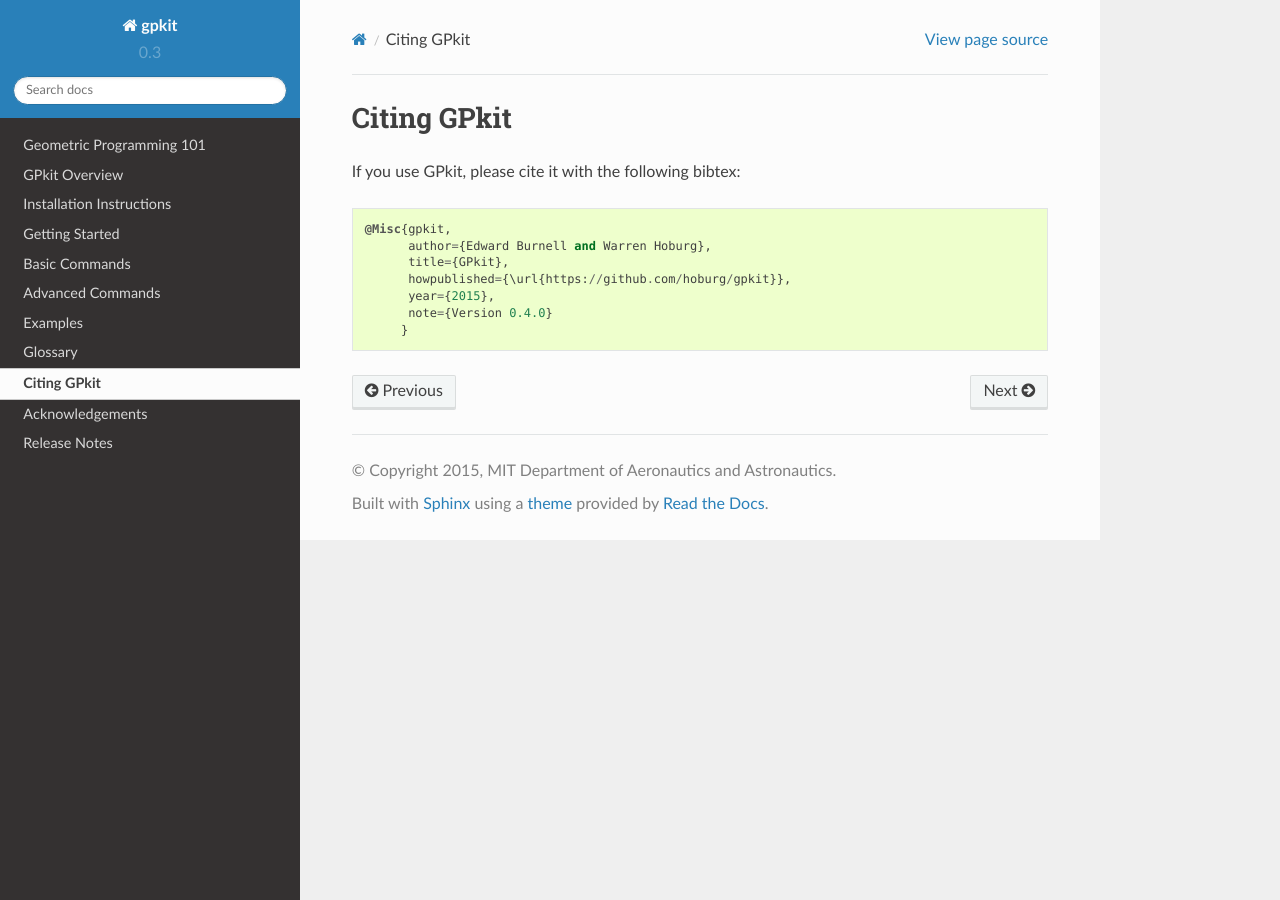
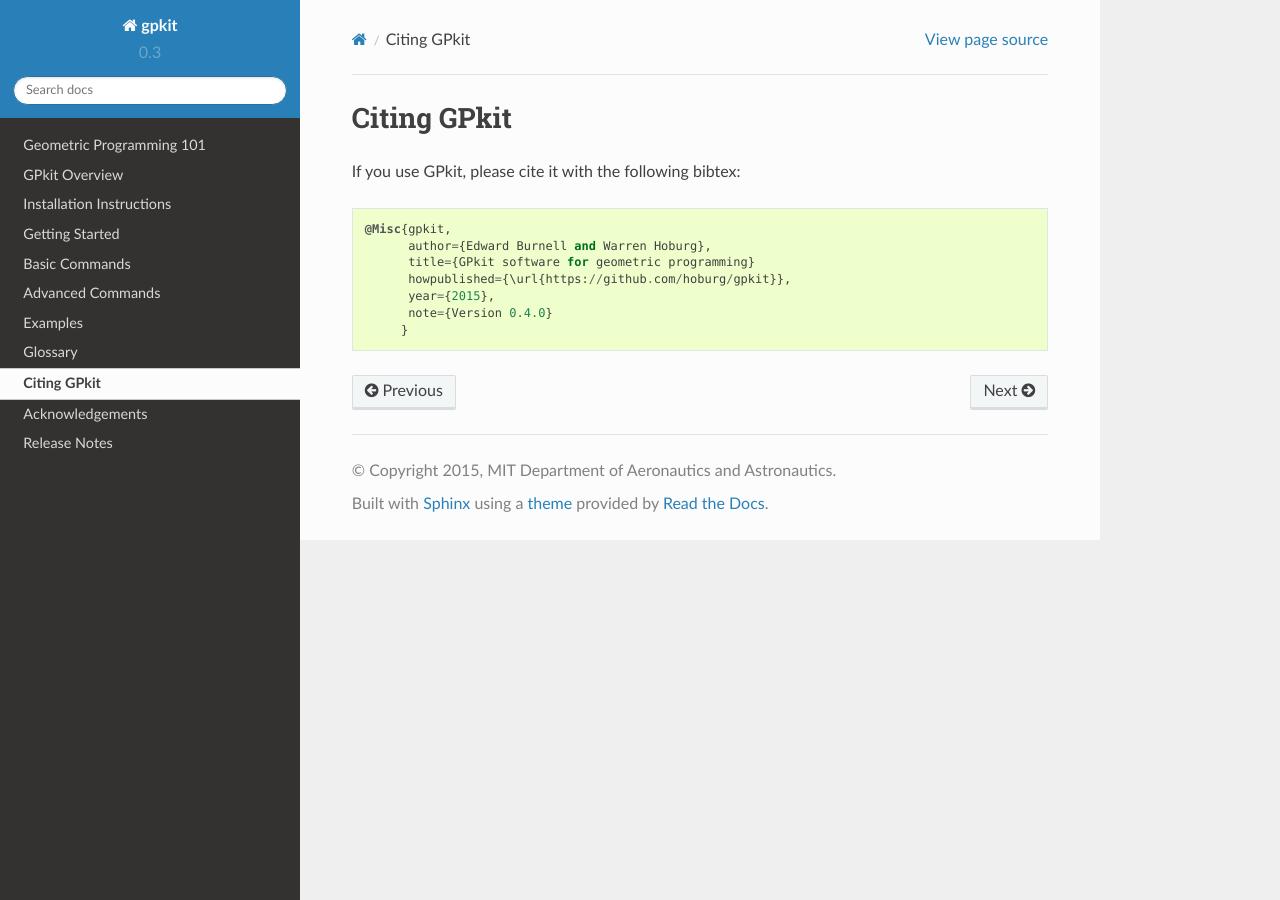
Before and after one commit to convexengineering/gpkit, a Sphinx documentation site: the page built from docs/source/citinggpkit.rst, in a window 1280 px wide. Built offline with Sphinx 7.4.7 and the Read the Docs theme 2.0.0, drawn with Linux system fonts in a browser that asks for light colours.

Commit message:
update citing title

```diff
--- a/docs/source/citinggpkit.rst
+++ b/docs/source/citinggpkit.rst
@@ -5,7 +5,7 @@
 
     @Misc{gpkit,
           author={Edward Burnell and Warren Hoburg},
-          title={GPkit},
+          title={GPkit software for geometric programming}
           howpublished={\url{https://github.com/hoburg/gpkit}},
           year={2015},
           note={Version 0.4.0}
```
